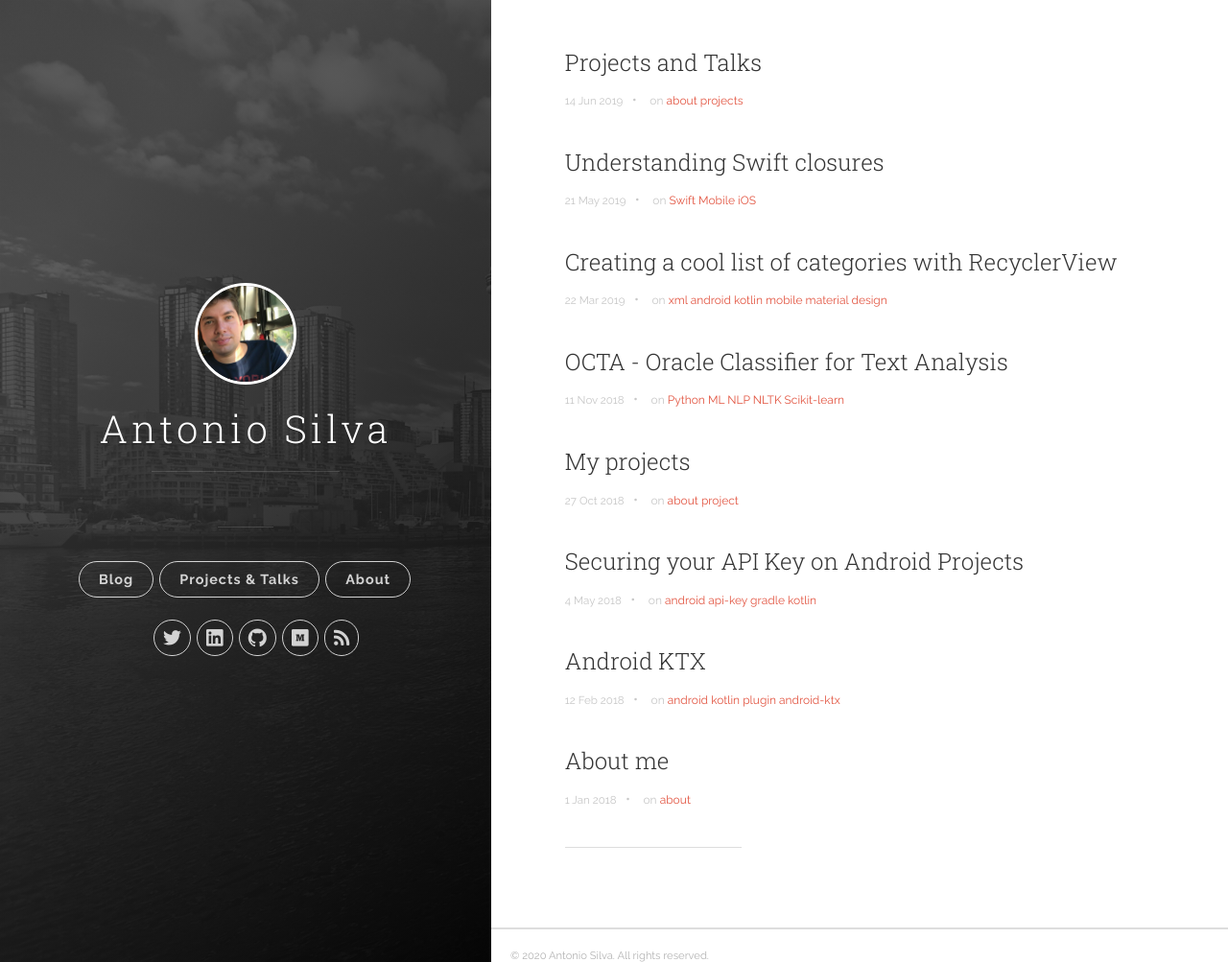
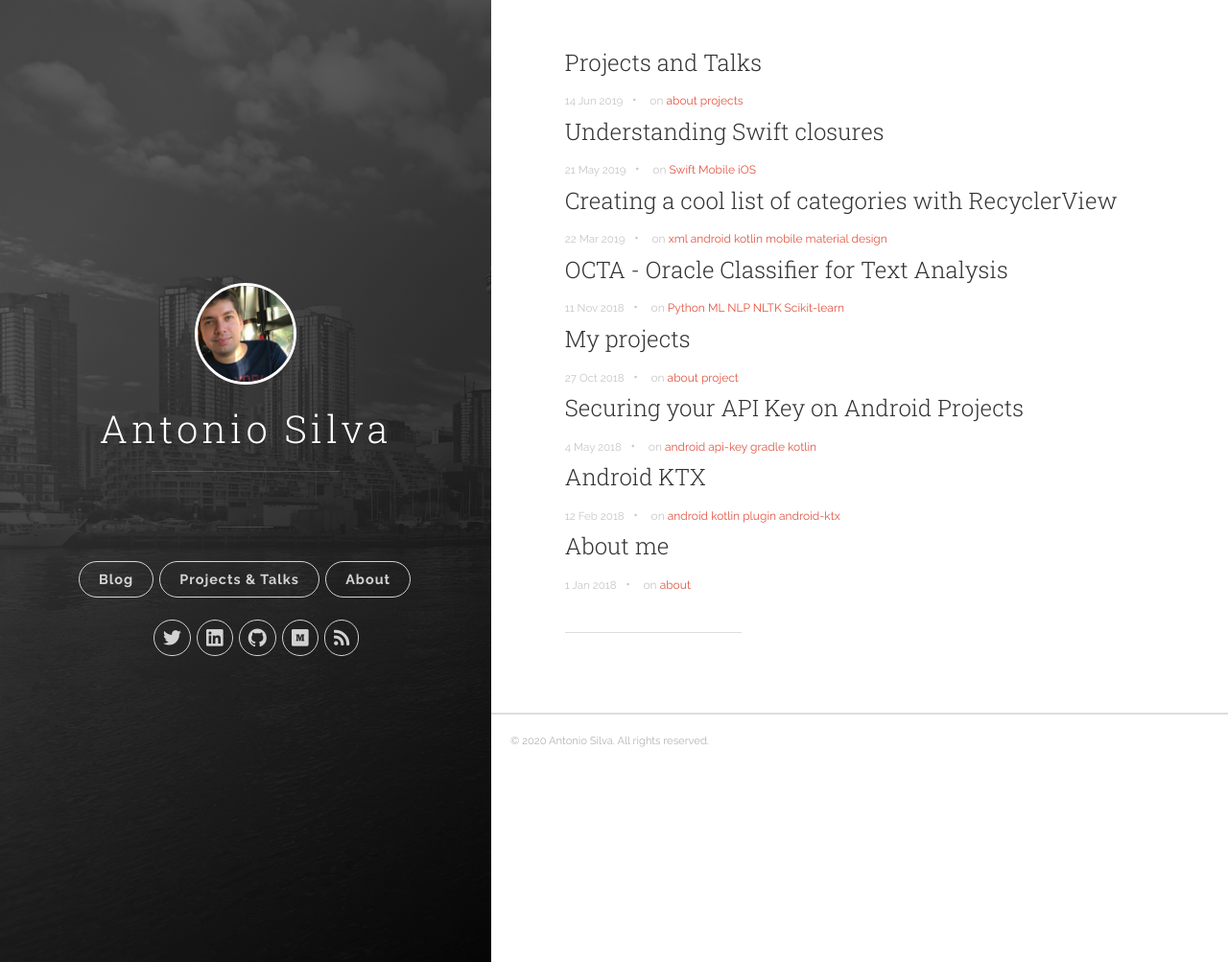
Before and after one commit to antoniosj/antoniosj.github.io, a Jekyll site: the page built from index.html, in a window 1280 px wide and 1003 px high. Shown: the whole window at 96% size. Built offline with Jekyll 4.4.1, drawn with Linux system fonts in a browser that asks for light colours; the list of posts is cut into pages by our own code.

Commit message:
Update uno.scss

```diff
--- a/_sass/uno.scss
+++ b/_sass/uno.scss
@@ -1438,7 +1438,7 @@ i {
 	list-style-type: none;
 	text-align: left; }
 	.post-list li {
-		margin: 0 0 2.2em 0; }
+		margin: 0 0 0.2em 0; }
 		.post-list li:last-child hr {
 			display: none; }
 
```
